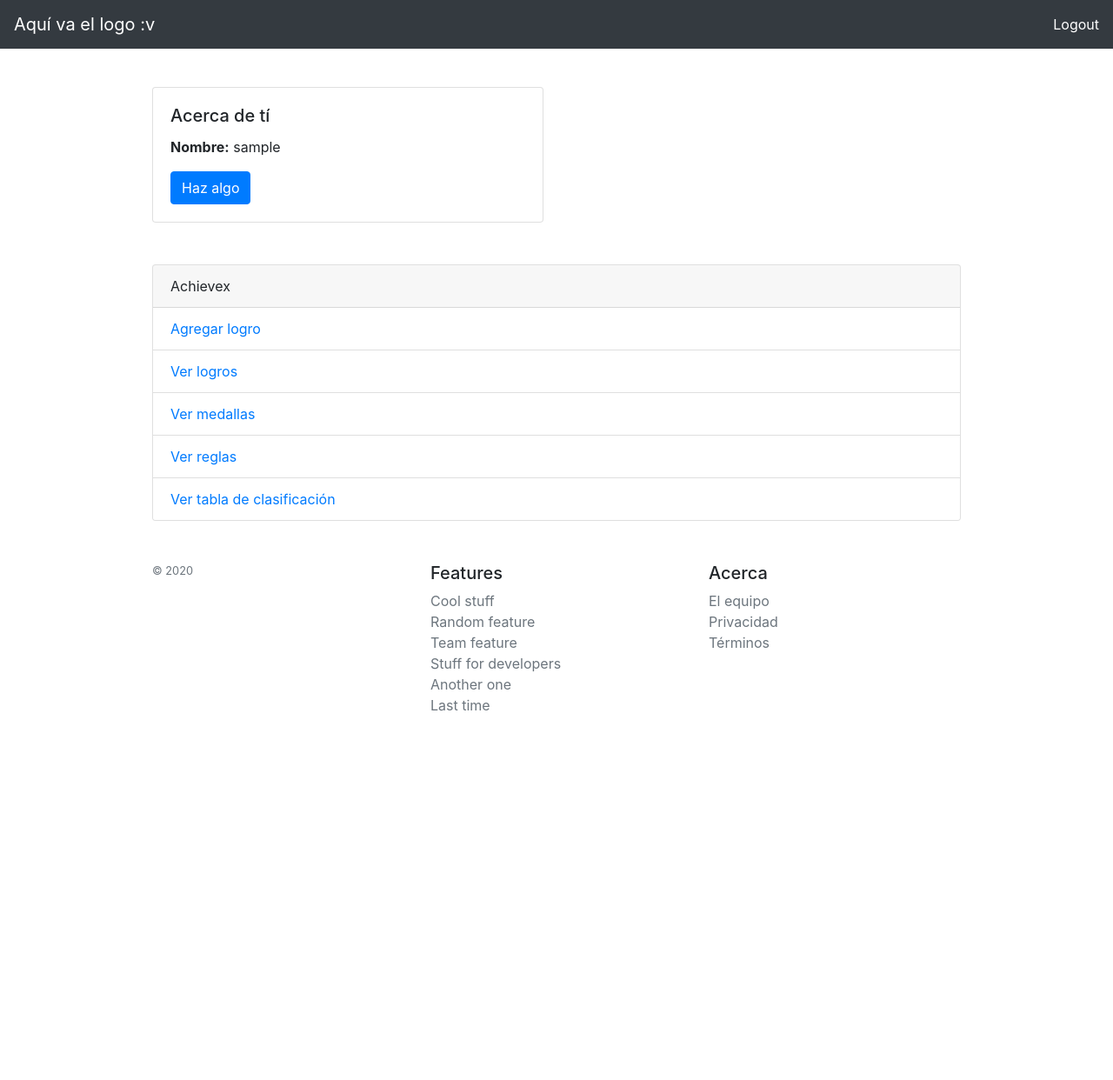
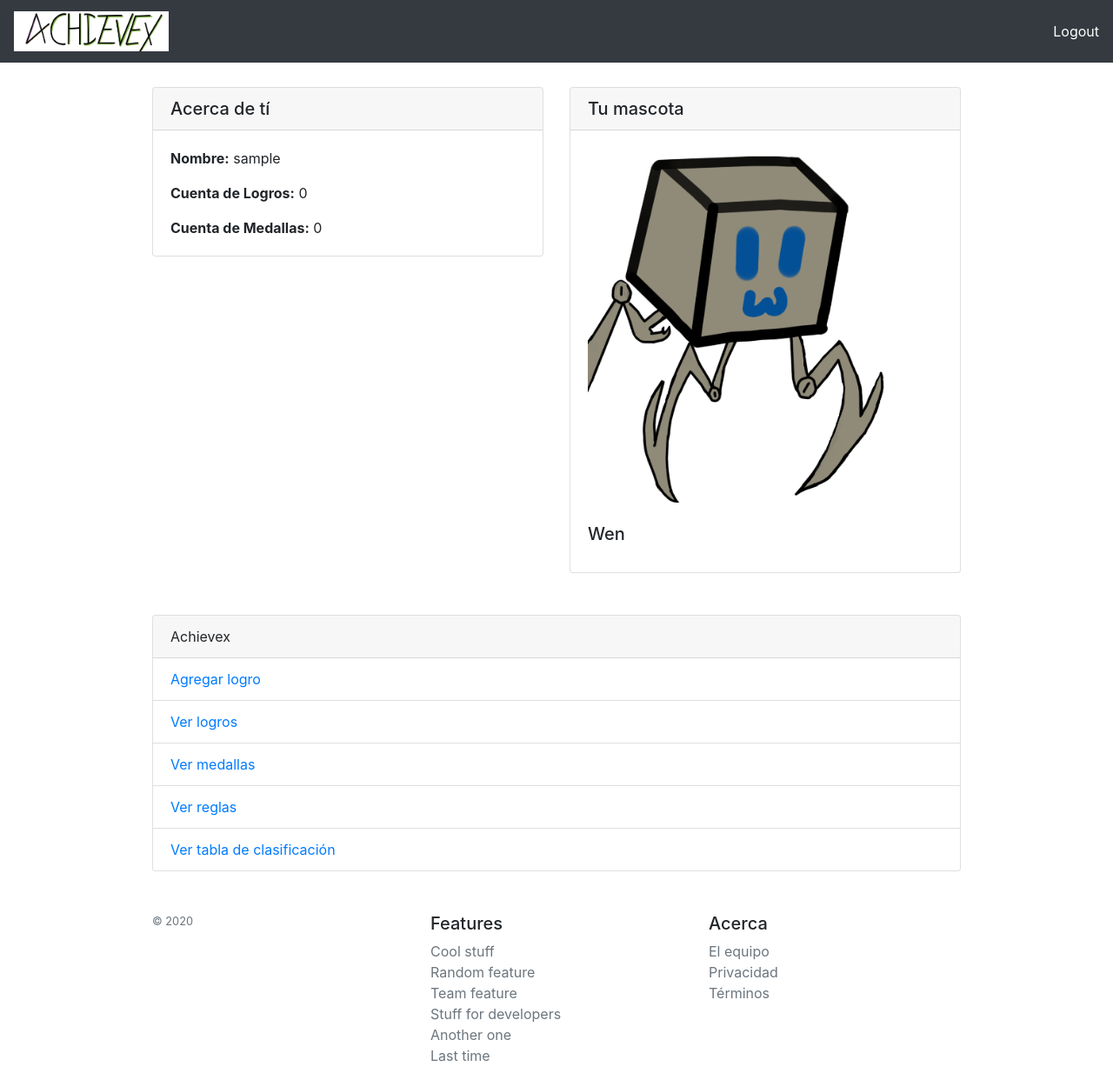
Before and after one commit to TheMr007GOZ/Akalitz-Achievex, a Flask app: page /home in a window 1280 px wide. Shown: the top 1242 px of the page at 87% size. Before the commit the page ends 818 px from the top, so only its background shows below. Run offline with Flask 2, Linux system fonts and the light colour scheme; the visitor is signed in with stand-in values (Sample User, id 1); data comes from the database, SQL or seed files in the repository; data that the repository does not hold is empty; some libraries are stand-ins or nearby versions.

Commit message:
Funcionalidad basica logros y medallas

```diff
--- a/app/models.py
+++ b/app/models.py
@@ -7,18 +7,27 @@ from flask_login import UserMixin
 def load_user(id):
     return User.query.get(int(id))
 
+medallas_users = db.Table('medallas_users',
+                            db.Column('user_id', db.Integer, db.ForeignKey('user.id'), nullable=False),
+                            db.Column('medalla_id', db.Integer, db.ForeignKey('medalla.id'), nullable=False),
+                            db.PrimaryKeyConstraint('user_id', 'medalla_id'))
+
 class User(UserMixin, db.Model):
     id = db.Column(db.Integer, primary_key=True)
     username = db.Column(db.String(64), index=True, unique=True)
     email = db.Column(db.String(120), index=True, unique=True)
     password_hash = db.Column(db.String(128))
-    logros = db.relationship('Logro', backref='usuario', lazy='dynamic')
+    logros = db.relationship('Logro', backref='user', lazy='dynamic')
+    medallas = db.relationship('Medalla', secondary=medallas_users, backref='user')
 
     def set_password(self, password):
         self.password_hash = generate_password_hash(password)
 
     def check_password(self, password):
         return check_password_hash(self.password_hash, password)
+
+    def medallas_count(self):
+        return db.session.query(Medalla).with_parent(self, "medallas").count()
 
     def __repr__(self):
         return '<User {}>'.format(self.username)
@@ -29,7 +38,17 @@ class Logro(db.Model):
     nombre = db.Column(db.String(64))
     descripcion = db.Column(db.String(240))
     casi_logro = db.Column(db.Boolean())
+    logrado = db.Column(db.Boolean())
     user_id = db.Column(db.Integer, db.ForeignKey('user.id'))
 
     def __repr__(self):
         return '<Logro {}>'.format(self.nombre)
+
+
+class Medalla(db.Model):
+    id = db.Column(db.Integer, primary_key=True)
+    nombre = db.Column(db.String(64))
+    descripcion = db.Column(db.String(240))
+
+    def __repr__(self):
+        return '<Medalla {}>'.format(self.nombre)
--- a/app/routes.py
+++ b/app/routes.py
@@ -3,7 +3,28 @@ from app import app, db
 from flask_login import login_required
 from flask_login import current_user, login_user, logout_user
 from app.forms import LoginForm, RegistrationForm, LogroForm
-from app.models import User, Logro
+from app.models import User, Logro, Medalla
+
+
+def add_medalla(medalla):
+    current_user.medallas.append(medalla)
+    db.session.commit()
+    flash('Nuevo medalla obtenida: {}'.format(medalla.nombre))
+
+def check_medallas_to_add():
+    cuenta_logros = current_user.logros.count()
+    if cuenta_logros == 1:
+        print("una medalla")
+        add_medalla(Medalla.query.filter_by(nombre="Primer paso").first())
+    if cuenta_logros == 10:
+        print("diez medallas")
+        add_medalla(Medalla.query.filter_by(nombre="Diez seguidos").first())
+    if cuenta_logros == 25:
+        print("25 medallas")
+        add_medalla(Medalla.query.filter_by(nombre="5 x 5").first())
+    if cuenta_logros == 50:
+        print("50 medallas")
+        add_medalla(Medalla.query.filter_by(nombre="L").first())
 
 
 @app.route('/')
@@ -17,7 +38,10 @@ def index():
 @app.route('/home')
 @login_required
 def home():
-    return render_template('home.html', title="Home")
+    logros = current_user.logros
+    # medallas = db.session.query(Medalla).with_parent(current_user, "medallas").count() # alternative query
+    medallas = current_user.medallas_count()
+    return render_template('home.html', title="Home", logros=logros, medallascount=medallas)
 
 
 @app.route('/login', methods=['GET', 'POST'])
@@ -62,9 +86,24 @@ def logout():
 def nuevo_logro():
     form = LogroForm()
     if form.validate_on_submit():
-        logro = Logro(nombre=form.nombre.data, descripcion=form.descripcion.data)
+        logro = Logro(nombre=form.nombre.data, descripcion=form.descripcion.data, user=current_user)
         db.session.add(logro)
         db.session.commit()
         flash('Nuevo logro creado: {}'.format(logro.nombre))
+        check_medallas_to_add()
         return redirect(url_for('home'))
     return render_template('nuevo_logro.html', title='Nuevo logro', form=form)
+
+
+@app.route('/logros')
+@login_required
+def logros():
+    logros = current_user.logros
+    return render_template('logros.html', title='Lista de logros', logros=logros)
+
+
+@app.route('/medallas')
+def medallas():
+    medallas_disponibles = Medalla.query.all()
+    medallas_conseguidas = current_user.medallas
+    return render_template('medallas.html', title='Lista de medallas', medallas=medallas_conseguidas, medallas_disponibles=medallas_disponibles)
--- a/app/templates/app.html
+++ b/app/templates/app.html
@@ -13,15 +13,6 @@
         <link href="{{ url_for('static', filename='css/product.css')}}" rel="stylesheet">
     </head>
     <body>
-        {% with messages = get_flashed_messages() %}
-        {% if messages %}
-        <ul>
-            {% for message in messages %}
-            <li>{{ message }}</li>
-            {% endfor %}
-        </ul>
-        {% endif %}
-        {% endwith %}
         {% block content %}{% endblock %}
         {% include 'footer.html' %}
     </body>
--- a/app/templates/home.html
+++ b/app/templates/home.html
@@ -3,13 +3,32 @@
 {% block content %}
     {% include 'navbar.html' %}
     <div class="container" style="margin-top: 100px;">
+        {% with messages = get_flashed_messages() %}
+        {% if messages %}
+            {% for message in messages %}
+            <div class="alert alert-info" role="alert">{{ message }}</div>
+            {% endfor %}
+        {% endif %}
+        {% endwith %}
         <div class="row">
             <div class="col-md-6">
                 <div class="card">
+                    <h5 class="card-header">Acerca de tí</h5>
                     <div class="card-body">
-                        <h5 class="card-title">Acerca de tí</h5>
                         <p class="card-text"><b>Nombre:</b> {{ current_user.username }}</p>
-                        <a href="#" class="btn btn-primary">Haz algo</a>
+                        <p class="card-text"><b>Cuenta de Logros:</b> {{ logros.count() }}</p>
+                        <p class="card-text"><b>Cuenta de Medallas:</b> {{ medallascount }}</p>
+                    </div>
+                </div>
+            </div>
+            <div class="col-md-6">
+                <div class="card">
+                    <h5 class="card-header">Tu mascota</h5>
+                    <div class="card-body">
+                        <figure class="figure">
+                            <img src="{{ url_for('static', filename='images/WenSinFondo.png') }}" class="figure-img img-fluid" alt="">
+                        </figure>
+                        <h5 class="card-title">Wen</h5>
                     </div>
                 </div>
             </div>
@@ -22,8 +41,8 @@
                     </div>
                     <ul class="list-group list-group-flush">
                     <li class="list-group-item"><a href="{{ url_for('nuevo_logro') }}">Agregar logro</a></li>
-                    <li class="list-group-item"><a href="#">Ver logros</a></li>
-                    <li class="list-group-item"><a href="#">Ver medallas</a></li>
+                    <li class="list-group-item"><a href="{{ url_for('logros') }}">Ver logros</a></li>
+                    <li class="list-group-item"><a href="{{ url_for('medallas') }}">Ver medallas</a></li>
                     <li class="list-group-item"><a href="#">Ver reglas</a></li>
                     <li class="list-group-item"><a href="#">Ver tabla de clasificación</a></li>
                     </ul>
--- a/app/templates/navbar.html
+++ b/app/templates/navbar.html
@@ -1,4 +1,6 @@
 <nav class="navbar fixed-top navbar-dark bg-dark">
-  <a class="navbar-brand" href="#">Aquí va el logo :v</a>
+  <a class="navbar-brand" href="#">
+      <img src="{{ url_for('static', filename='images/achievex.jpg') }}" width="178" height="46" alt="">
+  </a>
   <span class="navbar-text"><a href="{{ url_for('logout') }}">Logout</a></span>
 </nav>
```
Also changed, not shown: app/templates/index.html (+7 -0 lines), app/templates/logros.html (added, +26 -0 lines), app/templates/medallas.html (added, +51 -0 lines), migrations/versions/1e34fb064ae5_users_table.py (deleted, +0 -38 lines), migrations/versions/7db9e8dd29b3_logros_table.py (deleted, +0 -36 lines), migrations/versions/82ce181d7698_initial_tables.py (added, +64 -0 lines), app/static/images/Blitzcrank.jpg (deleted), app/static/images/Medalla.png (added), app/static/images/Nuvolina 1.jpg (added), app/static/images/Primer Prototipo de Mascota.jpg (added), app/static/images/Wen Mk 1.jpg (added), app/static/images/WenSinFondo.png (added).
